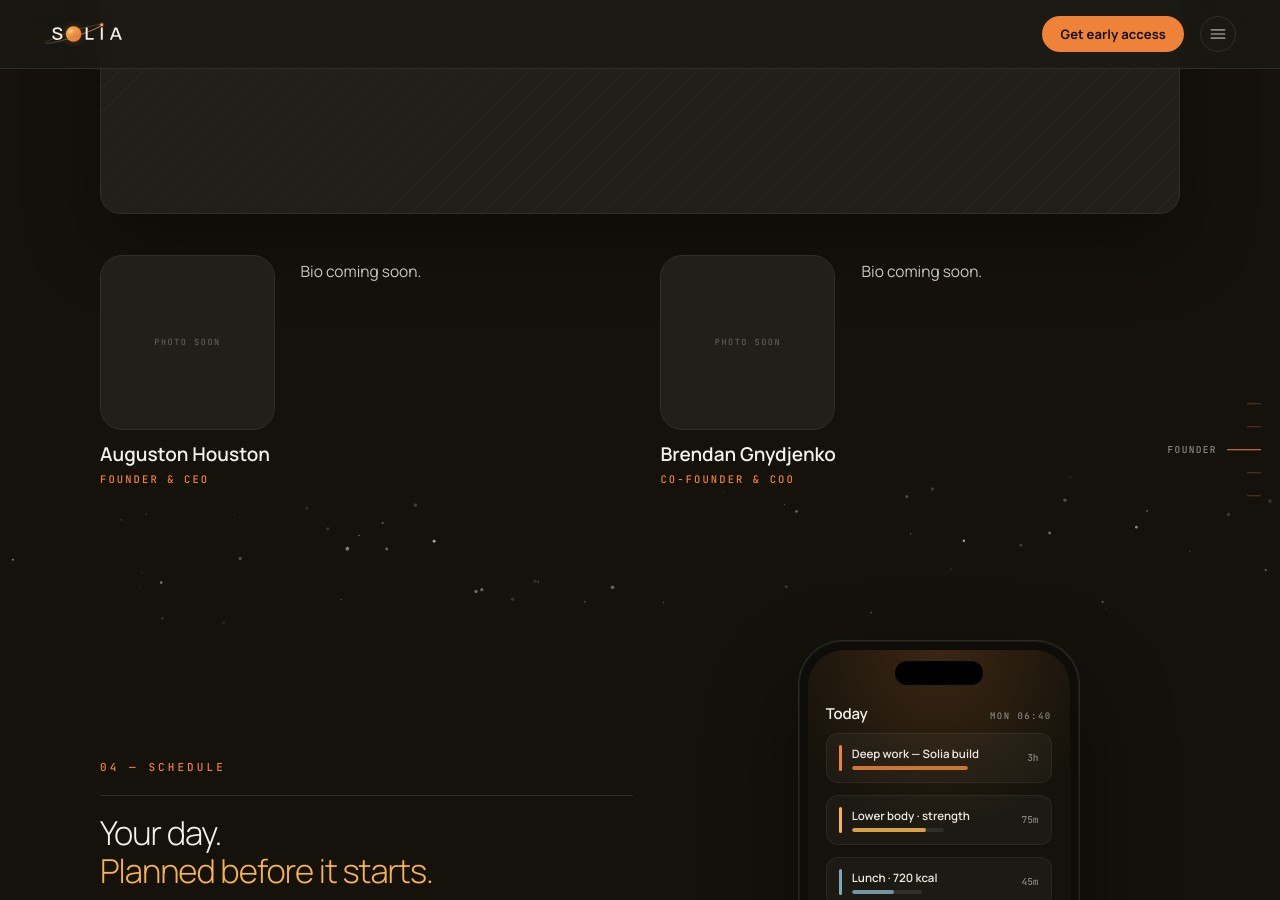
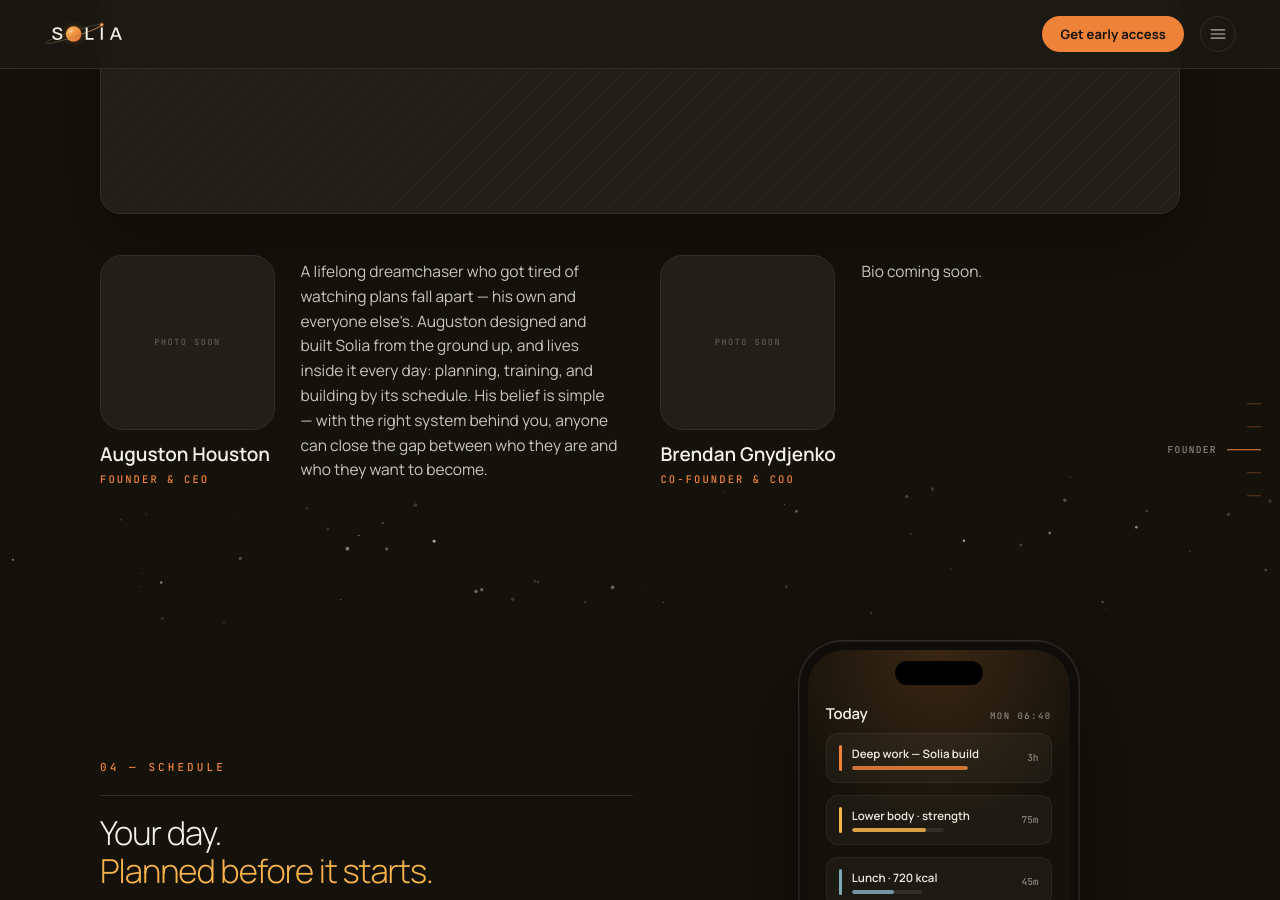
Before and after one commit to Solia-SaaS/Solia-Site, a Jekyll site: the page built from index.html, in a window 1280 px wide and 900 px high, scrolled down 4495 px. Built offline with Jekyll 4.4.1, drawn with Linux system fonts in a browser that asks for light colours.

Commit message:
Auguston bio drafted
Co-Authored-By: Claude Fable 5 <noreply@anthropic.com>

```diff
--- a/index.html
+++ b/index.html
@@ -454,7 +454,12 @@ description: Solia is a Life Operating System designed to align your actions wit
           <div class="founder-photo">
             <span class="ph-note">Photo soon</span>
           </div>
-          <p class="founder-bio">Bio coming soon.</p>
+          <p class="founder-bio">A lifelong dreamchaser who got tired of watching plans fall apart — his
+             own and everyone else's. Auguston designed and built Solia from the
+             ground up, and lives inside it every day: planning, training, and
+             building by its schedule. His belief is simple — with the right system
+             behind you, anyone can close the gap between who they are and who they
+             want to become.</p>
           <figcaption class="founder-caption">
             <p class="founder-name">Auguston Houston</p>
             <p class="founder-role">Founder &amp; CEO</p>
```
